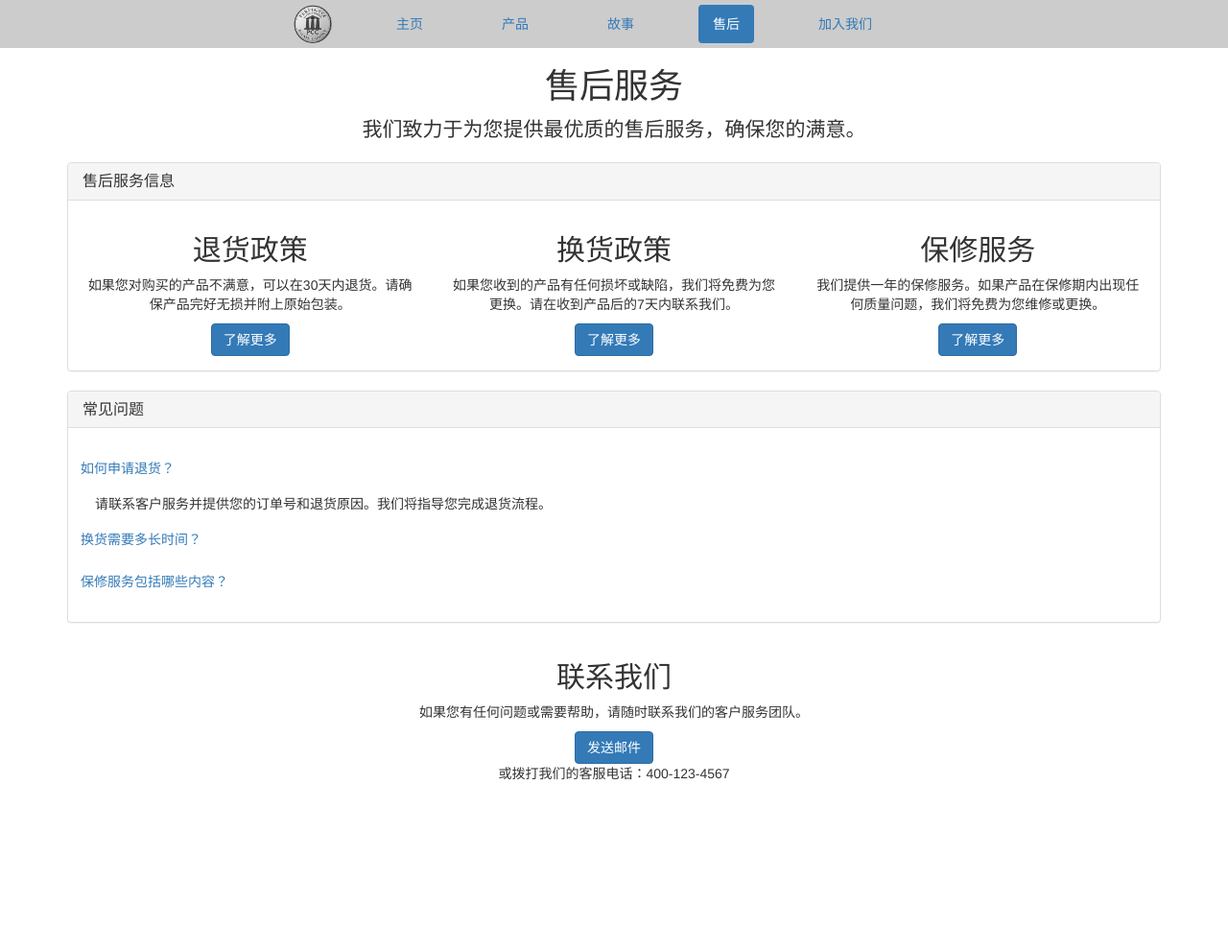
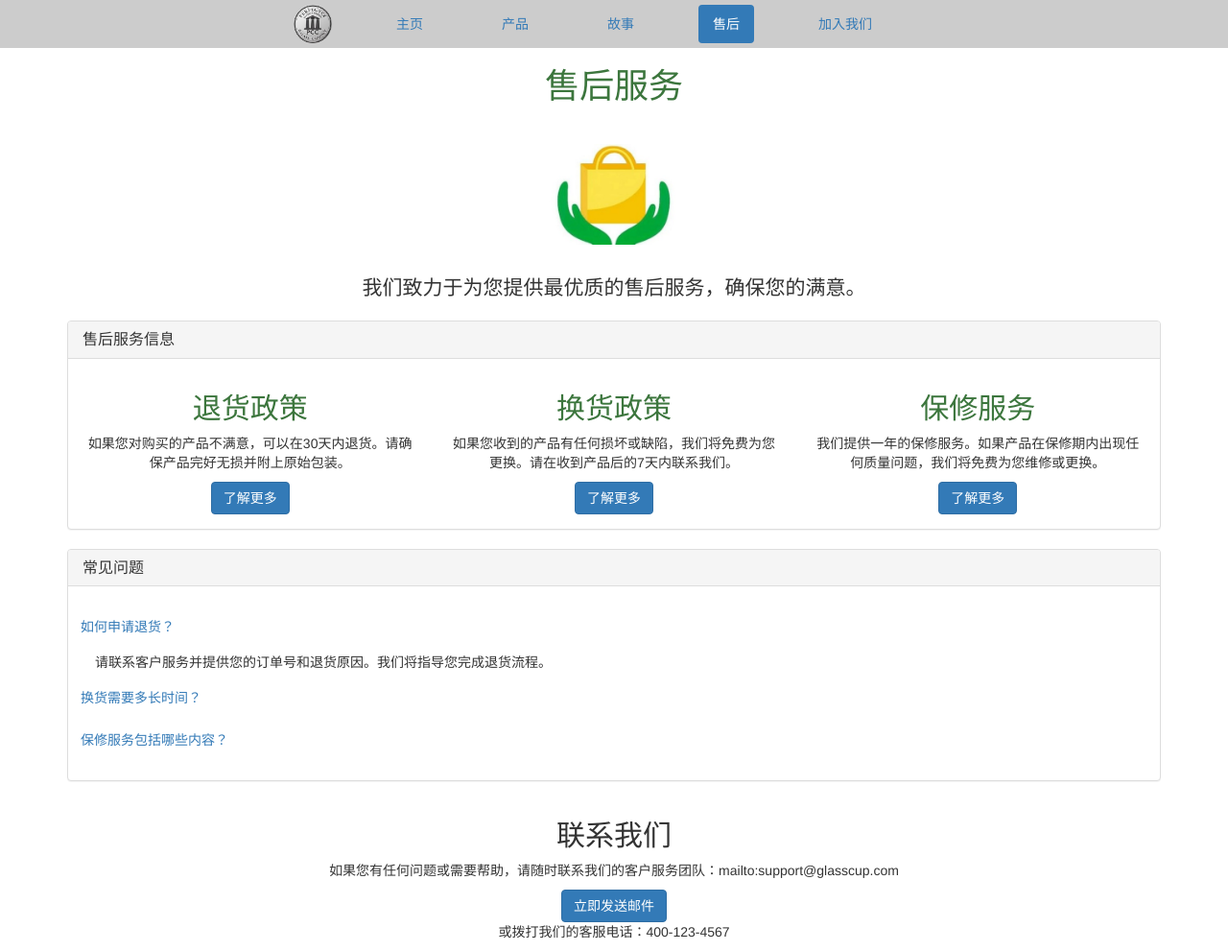
Before and after one commit to PerfectGlassCompany/PerfectGlassCompany.github.io, a Jekyll site: the page built from Commitment.html, in a window 1280 px wide and 991 px high. Shown: the whole window at 96% size. Built offline with Jekyll 4.4.1, drawn with Linux system fonts in a browser that asks for light colours; nearby versions of some CDN libraries.

Commit message:
SunJiangLi

```diff
--- a/Commitment.html
+++ b/Commitment.html
@@ -1,11 +1,14 @@
 ---
 layout: default
-title: Staff
+title: Serve
 ---
-   <!-- 售后服务介绍 -->
-   <div class="container mt-5">
+<!-- 售后服务介绍 -->
+<div class="container mt-5">
     <div class="text-center mb-4">
-        <h1 class="display-4">售后服务</h1>
+        <h1 class="display-4"><span class="text-success">售后服务</span></h1>
+        <div class="panel-body" style="padding: 30px 150px;">
+            <img src="assets/css/images/Page1/protect.jpg" class="img-rounded" style="width: 20%; height: auto;">
+        </div>
         <p class="lead">我们致力于为您提供最优质的售后服务，确保您的满意。</p>
     </div>
     <div class="panel panel-default">
@@ -19,27 +22,27 @@ title: Staff
                 <div class="col-md-4 text-center">
                     <div class="card mb-4 shadow-sm">
                         <div class="card-body">
-                            <h2 class="card-title">退货政策</h2>
+                            <h2 class="card-title"><span class="text-success">退货政策</span></h2>
                             <p class="card-text">如果您对购买的产品不满意，可以在30天内退货。请确保产品完好无损并附上原始包装。</p>
-                            <a href="#" class="btn btn-primary">了解更多</a>
+                            <button type="button" class="btn btn-primary" data-toggle="modal" data-target="#returnPolicyModal">了解更多</button>
                         </div>
                     </div>
                 </div>
                 <div class="col-md-4 text-center">
                     <div class="card mb-4 shadow-sm">
                         <div class="card-body">
-                            <h2 class="card-title">换货政策</h2>
+                            <h2 class="card-title"><span class="text-success">换货政策</span></h2>
                             <p class="card-text">如果您收到的产品有任何损坏或缺陷，我们将免费为您更换。请在收到产品后的7天内联系我们。</p>
-                            <a href="#" class="btn btn-primary">了解更多</a>
+                            <button type="button" class="btn btn-primary" data-toggle="modal" data-target="#exchangePolicyModal">了解更多</button>
                         </div>
                     </div>
                 </div>
                 <div class="col-md-4 text-center">
                     <div class="card mb-4 shadow-sm">
                         <div class="card-body">
-                            <h2 class="card-title">保修服务</h2>
+                            <h2 class="card-title"><span class="text-success">保修服务</span></h2>
                             <p class="card-text">我们提供一年的保修服务。如果产品在保修期内出现任何质量问题，我们将免费为您维修或更换。</p>
-                            <a href="#" class="btn btn-primary">了解更多</a>
+                            <button type="button" class="btn btn-primary" data-toggle="modal" data-target="#warrantyServiceModal">了解更多</button>
                         </div>
                     </div>
                 </div>
@@ -80,7 +83,7 @@ title: Staff
                                 </h5>
                             </div>
                             <div id="collapseTwo" class="collapse" aria-labelledby="headingTwo" data-parent="#accordion">
-                                <div class="card-body">
+                                <div class="card-body" style="text-indent: 2em;">
                                     换货通常需要7到14个工作日。具体时间取决于您的位置和产品的库存情况。
                                 </div>
                             </div>
@@ -94,7 +97,7 @@ title: Staff
                                 </h5>
                             </div>
                             <div id="collapseThree" class="collapse" aria-labelledby="headingThree" data-parent="#accordion">
-                                <div class="card-body">
+                                <div class="card-body" style="text-indent: 2em;">
                                     我们的保修服务包括产品的维修和更换，但不包括人为损坏和自然磨损。
                                 </div>
                             </div>
@@ -105,16 +108,91 @@ title: Staff
         </div>
     </div>
 
-
-
-
     <!-- 联系我们 -->
     <div class="row mt-5">
         <div class="col-12 text-center">
             <h2>联系我们</h2>
-            <p>如果您有任何问题或需要帮助，请随时联系我们的客户服务团队。</p>
-            <a href="mailto:support@glasscup.com" class="btn btn-primary">发送邮件</a>
+            <p>如果您有任何问题或需要帮助，请随时联系我们的客户服务团队：mailto:support@glasscup.com</p>
+            <a href="mailto:support@glasscup.com" class="btn btn-primary">立即发送邮件</a>
             <p class="mt-3">或拨打我们的客服电话：400-123-4567</p>
         </div>
     </div>
 </div>
+
+<!-- Modal 1: 退货政策 -->
+<div class="modal fade" id="returnPolicyModal" tabindex="-1" role="dialog" aria-labelledby="returnPolicyModalLabel" aria-hidden="true">
+    <div class="modal-dialog" role="document">
+        <div class="modal-content">
+            <div class="modal-header">
+                <h5 class="modal-title" id="returnPolicyModalLabel">退货政策</h5>
+                <button type="button" class="close" data-dismiss="modal" aria-label="Close">
+                    <span aria-hidden="true">&times;</span>
+                </button>
+            </div>
+            <div class="modal-body">
+                <p>如果您对购买的产品不满意，可以在30天内退货。请确保产品完好无损并附上原始包装。</p>
+                <p>退货流程：</p>
+                <ol>
+                    <li>联系客户服务并提供您的订单号和退货原因。</li>
+                    <li>收到退货确认后，将产品寄回至指定地址。</li>
+                    <li>我们将在收到退货后5-7个工作日内处理退款。</li>
+                </ol>
+            </div>
+            <div class="modal-footer">
+                <button type="button" class="btn btn-secondary" data-dismiss="modal">关闭</button>
+            </div>
+        </div>
+    </div>
+</div>
+
+<!-- Modal 2: 换货政策 -->
+<div class="modal fade" id="exchangePolicyModal" tabindex="-1" role="dialog" aria-labelledby="exchangePolicyModalLabel" aria-hidden="true">
+    <div class="modal-dialog" role="document">
+        <div class="modal-content">
+            <div class="modal-header">
+                <h5 class="modal-title" id="exchangePolicyModalLabel">换货政策</h5>
+                <button type="button" class="close" data-dismiss="modal" aria-label="Close">
+                    <span aria-hidden="true">&times;</span>
+                </button>
+            </div>
+            <div class="modal-body">
+                <p>如果您收到的产品有任何损坏或缺陷，我们将免费为您更换。请在收到产品后的7天内联系我们。</p>
+                <p>换货流程：</p>
+                <ol>
+                    <li>联系客户服务并提供您的订单号和问题描述。</li>
+                    <li>收到换货确认后，将产品寄回至指定地址。</li>
+                    <li>我们将在收到产品后5-7个工作日内处理换货。</li>
+                </ol>
+            </div>
+            <div class="modal-footer">
+                <button type="button" class="btn btn-secondary" data-dismiss="modal">关闭</button>
+            </div>
+        </div>
+    </div>
+</div>
+
+<!-- Modal 3: 保修服务 -->
+<div class="modal fade" id="warrantyServiceModal" tabindex="-1" role="dialog" aria-labelledby="warrantyServiceModalLabel" aria-hidden="true">
+    <div class="modal-dialog" role="document">
+        <div class="modal-content">
+            <div class="modal-header">
+                <h5 class="modal-title" id="warrantyServiceModalLabel">保修服务</h5>
+                <button type="button" class="close" data-dismiss="modal" aria-label="Close">
+                    <span aria-hidden="true">&times;</span>
+                </button>
+            </div>
+            <div class="modal-body">
+                <p>我们提供一年的保修服务。如果产品在保修期内出现任何质量问题，我们将免费为您维修或更换。</p>
+                <p>保修流程：</p>
+                <ol>
+                    <li>联系客户服务并提供您的订单号和问题描述。</li>
+                    <li>收到保修确认后，将产品寄回至指定地址。</li>
+                    <li>我们将在收到产品后5-7个工作日内处理维修或更换。</li>
+                </ol>
+            </div>
+            <div class="modal-footer">
+                <button type="button" class="btn btn-secondary" data-dismiss="modal">关闭</button>
+            </div>
+        </div>
+    </div>
+</div>
```
